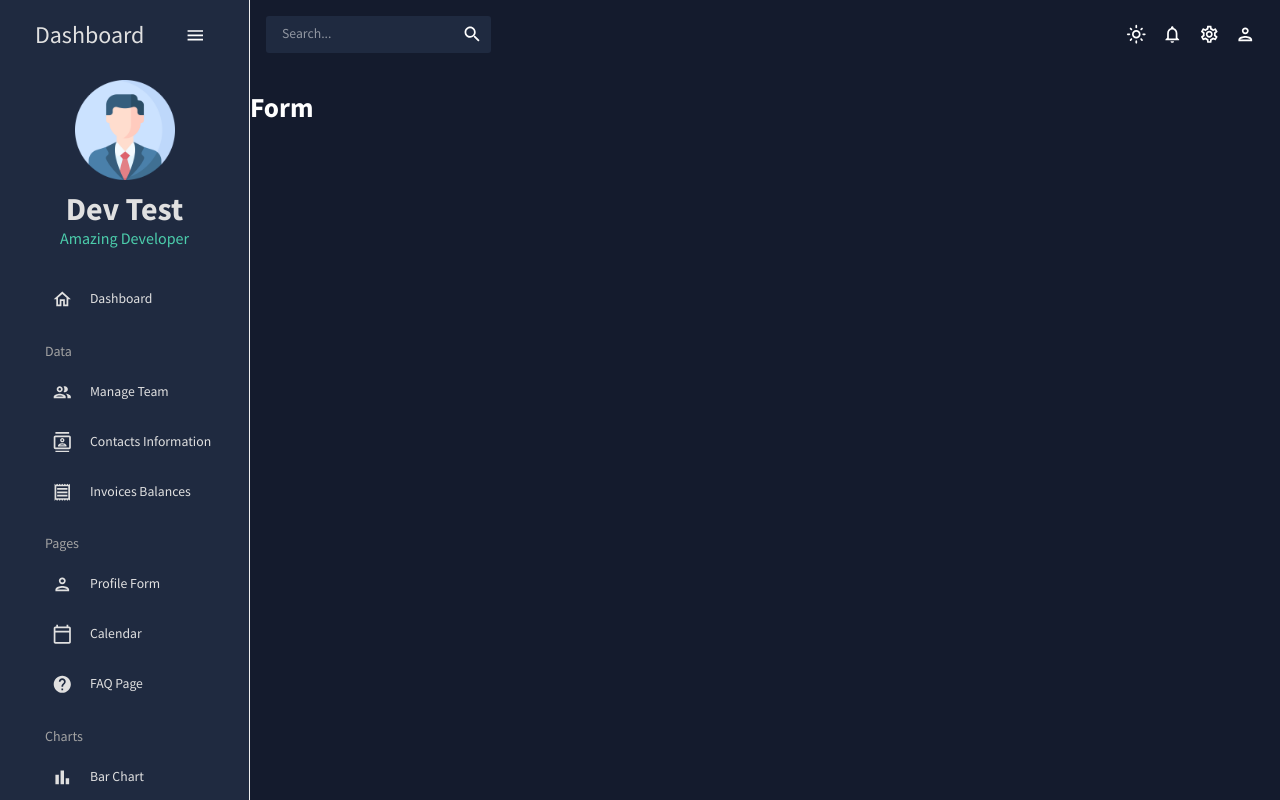
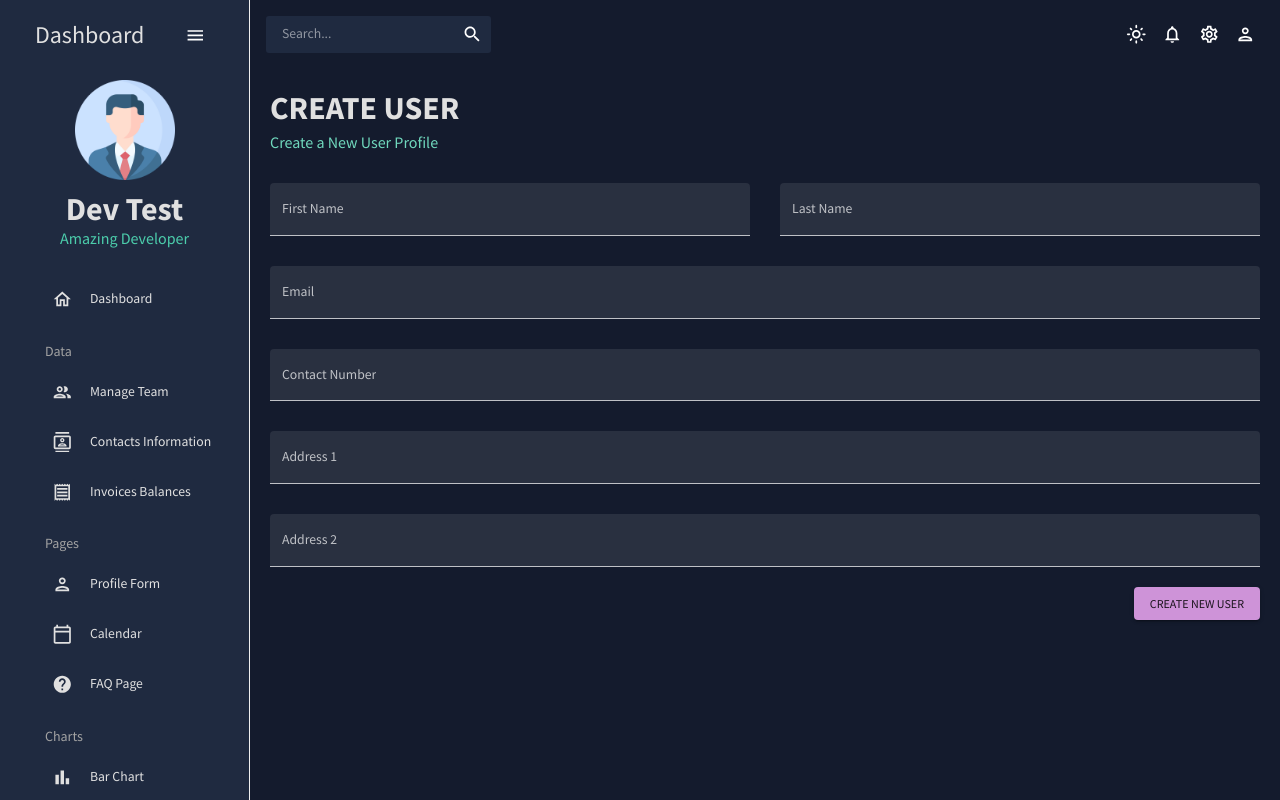
Before and after one commit to gBoole01/react-dashboard, a React (Vite) app: page /form in a window 1280 px wide. Built offline with nearby package versions, Linux system fonts and the light colour scheme.

Commit message:
feat: add Form scene

```diff
--- a/src/App.jsx
+++ b/src/App.jsx
@@ -11,7 +11,7 @@ import Bar from "./scenes/bar";
 import Form from "./scenes/form";
 import Pie from "./scenes/pie";
 import Line from "./scenes/line";
-import FAQ from "./scenes/faq";
+import Faq from "./scenes/faq";
 import Geography from "./scenes/geography";
 import Calendar from "./scenes/calendar";
 
@@ -35,7 +35,7 @@ function App() {
               <Route path="/bar" element={<Bar />} />
               <Route path="/pie" element={<Pie />} />
               <Route path="/line" element={<Line />} />
-              <Route path="/faq" element={<FAQ />} />
+              <Route path="/faq" element={<Faq />} />
               <Route path="/geography" element={<Geography />} />
               <Route path="/calendar" element={<Calendar />} />
             </Routes>
--- a/src/scenes/bar/index.jsx
+++ b/src/scenes/bar/index.jsx
@@ -1,8 +1,13 @@
+import { Box } from "@mui/material";
+import Header from "../../components/Header";
+
 const Bar = () => {
   return (
-    <div>
-      <h1>Bar</h1>
-    </div>
+    <Box m="20px">
+      <Box display="flex" justifyContent="space-between" alignItems="center">
+        <Header title="Dashboard" subtitle="Welcome to your dashboard" />
+      </Box>
+    </Box>
   );
 };
 
--- a/src/scenes/calendar/index.jsx
+++ b/src/scenes/calendar/index.jsx
@@ -1,8 +1,13 @@
+import { Box } from "@mui/material";
+import Header from "../../components/Header";
+
 const Calendar = () => {
   return (
-    <div>
-      <h1>Calendar</h1>
-    </div>
+    <Box m="20px">
+      <Box display="flex" justifyContent="space-between" alignItems="center">
+        <Header title="Dashboard" subtitle="Welcome to your dashboard" />
+      </Box>
+    </Box>
   );
 };
 
--- a/src/scenes/dashboard/index.jsx
+++ b/src/scenes/dashboard/index.jsx
@@ -1,8 +1,13 @@
+import { Box } from "@mui/material";
+import Header from "../../components/Header";
+
 const Dashboard = () => {
   return (
-    <div>
-      <h1>Dashboard</h1>
-    </div>
+    <Box m="20px">
+      <Box display="flex" justifyContent="space-between" alignItems="center">
+        <Header title="Dashboard" subtitle="Welcome to your dashboard" />
+      </Box>
+    </Box>
   );
 };
 
--- a/src/scenes/faq/index.jsx
+++ b/src/scenes/faq/index.jsx
@@ -1,9 +1,14 @@
-const FAQ = () => {
+import { Box } from "@mui/material";
+import Header from "../../components/Header";
+
+const Faq = () => {
   return (
-    <div>
-      <h1>FAQ</h1>
-    </div>
+    <Box m="20px">
+      <Box display="flex" justifyContent="space-between" alignItems="center">
+        <Header title="Dashboard" subtitle="Welcome to your dashboard" />
+      </Box>
+    </Box>
   );
 };
 
-export default FAQ;
+export default Faq;
--- a/src/scenes/form/index.jsx
+++ b/src/scenes/form/index.jsx
@@ -1,8 +1,154 @@
+import { Box, Button, TextField } from "@mui/material";
+import { Formik } from "formik";
+import * as Yup from "yup";
+import useMediaQuery from "@mui/material/useMediaQuery";
+import Header from "../../components/Header";
+
+const initialValues = {
+  firstName: "",
+  lastName: "",
+  email: "",
+  contact: "",
+  address1: "",
+  address2: "",
+};
+
+const phoneRegExp =
+  /^((\+[1-9]{1,4}[ -]?)|(\([0-9]{2,3}\)[ -]?)|([0-9]{2,4})[ -]?)*?[0-9]{3,4}[ -]?[0-9]{3,4}$/;
+
+const userSchema = Yup.object().shape({
+  firstName: Yup.string().required("Required"),
+  lastName: Yup.string().required("Required"),
+  email: Yup.string().email("Invalid email").required("Required"),
+  contact: Yup.string()
+    .matches(phoneRegExp, "Invalid Phone number format")
+    .required("Required"),
+  address1: Yup.string().required("Required"),
+  address2: Yup.string().required("Required"),
+});
+
 const Form = () => {
+  const isNonMobile = useMediaQuery("(min-width:600px)");
+
+  const handleFormSubmit = (values) => {
+    console.log(values);
+  };
+
   return (
-    <div>
-      <h1>Form</h1>
-    </div>
+    <Box m="20px">
+      <Box display="flex" justifyContent="space-between" alignItems="center">
+        <Header title="Create User" subtitle="Create a New User Profile" />
+      </Box>
+      <Formik
+        onSubmit={handleFormSubmit}
+        initialValues={initialValues}
+        validationSchema={userSchema}
+      >
+        {({
+          values,
+          errors,
+          touched,
+          handleBlur,
+          handleChange,
+          handleSubmit,
+        }) => (
+          <form onSubmit={handleSubmit}>
+            <Box
+              display="grid"
+              gap="30px"
+              gridTemplateColumns="repeat(4, minmax(0, 1fr))"
+              sx={{
+                "& > div": { gridColumn: isNonMobile ? undefined : "span 4" },
+              }}
+            >
+              <TextField
+                fullWidth
+                variant="filled"
+                type="text"
+                label="First Name"
+                onBlur={handleBlur}
+                onChange={handleChange}
+                value={values.firstName}
+                name="firstName"
+                error={!!touched.firstName && !!errors.firstName}
+                helperText={touched.firstName && errors.firstName}
+                sx={{ gridColumn: "span 2" }}
+              />
+              <TextField
+                fullWidth
+                variant="filled"
+                type="text"
+                label="Last Name"
+                onBlur={handleBlur}
+                onChange={handleChange}
+                value={values.lastName}
+                name="lastName"
+                error={!!touched.lastName && !!errors.lastName}
+                helperText={touched.lastName && errors.lastName}
+                sx={{ gridColumn: "span 2" }}
+              />
+              <TextField
+                fullWidth
+                variant="filled"
+                type="text"
+                label="Email"
+                onBlur={handleBlur}
+                onChange={handleChange}
+                value={values.email}
+                name="email"
+                error={!!touched.email && !!errors.email}
+                helperText={touched.email && errors.email}
+                sx={{ gridColumn: "span 4" }}
+              />
+              <TextField
+                fullWidth
+                variant="filled"
+                type="text"
+                label="Contact Number"
+                onBlur={handleBlur}
+                onChange={handleChange}
+                value={values.contact}
+                name="contact"
+                error={!!touched.contact && !!errors.contact}
+                helperText={touched.contact && errors.contact}
+                sx={{ gridColumn: "span 4" }}
+              />
+              <TextField
+                fullWidth
+                variant="filled"
+                type="text"
+                label="Address 1"
+                onBlur={handleBlur}
+                onChange={handleChange}
+                value={values.address1}
+                name="address1"
+                error={!!touched.address1 && !!errors.address1}
+                helperText={touched.address1 && errors.address1}
+                sx={{ gridColumn: "span 4" }}
+              />
+              <TextField
+                fullWidth
+                variant="filled"
+                type="text"
+                label="Address 2"
+                onBlur={handleBlur}
+                onChange={handleChange}
+                value={values.address2}
+                name="address2"
+                error={!!touched.address2 && !!errors.address2}
+                helperText={touched.address2 && errors.address2}
+                sx={{ gridColumn: "span 4" }}
+              />
+            </Box>
+            <Box display="flex" justifyContent="end" mt="20px">
+              <Button type="submit" color="secondary" variant="contained">
+                Create New User
+              </Button>
+            </Box>
+          </form>
+        )}
+      </Formik>
+    </Box>
   );
 };
 
--- a/src/scenes/geography/index.jsx
+++ b/src/scenes/geography/index.jsx
@@ -1,8 +1,13 @@
+import { Box } from "@mui/material";
+import Header from "../../components/Header";
+
 const Geography = () => {
   return (
-    <div>
-      <h1>Geography</h1>
-    </div>
+    <Box m="20px">
+      <Box display="flex" justifyContent="space-between" alignItems="center">
+        <Header title="Dashboard" subtitle="Welcome to your dashboard" />
+      </Box>
+    </Box>
   );
 };
 
--- a/src/scenes/line/index.jsx
+++ b/src/scenes/line/index.jsx
@@ -1,8 +1,13 @@
+import { Box } from "@mui/material";
+import Header from "../../components/Header";
+
 const Line = () => {
   return (
-    <div>
-      <h1>Line</h1>
-    </div>
+    <Box m="20px">
+      <Box display="flex" justifyContent="space-between" alignItems="center">
+        <Header title="Dashboard" subtitle="Welcome to your dashboard" />
+      </Box>
+    </Box>
   );
 };
 
--- a/src/scenes/pie/index.jsx
+++ b/src/scenes/pie/index.jsx
@@ -1,8 +1,13 @@
+import { Box } from "@mui/material";
+import Header from "../../components/Header";
+
 const Pie = () => {
   return (
-    <div>
-      <h1>Pie</h1>
-    </div>
+    <Box m="20px">
+      <Box display="flex" justifyContent="space-between" alignItems="center">
+        <Header title="Dashboard" subtitle="Welcome to your dashboard" />
+      </Box>
+    </Box>
   );
 };
 
```
